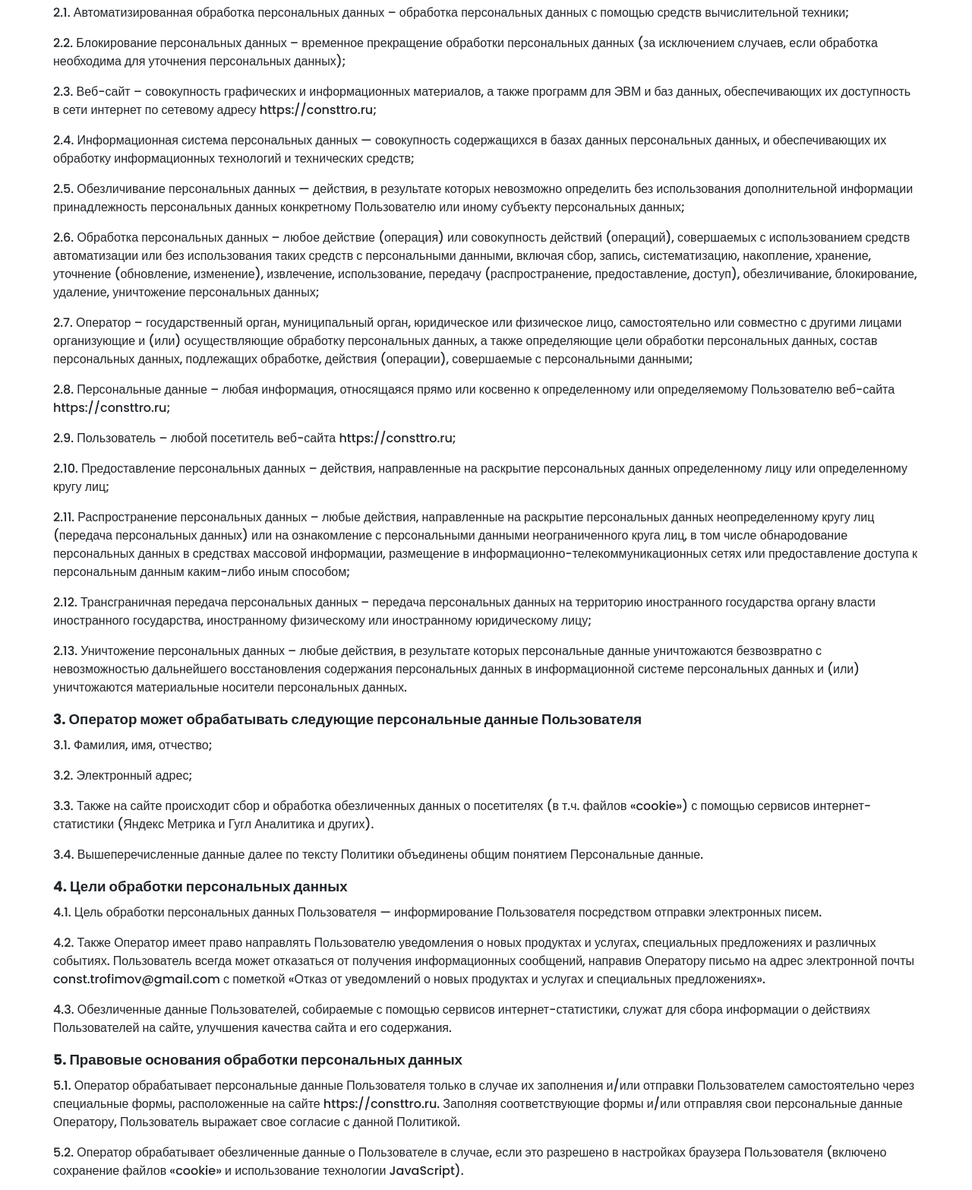
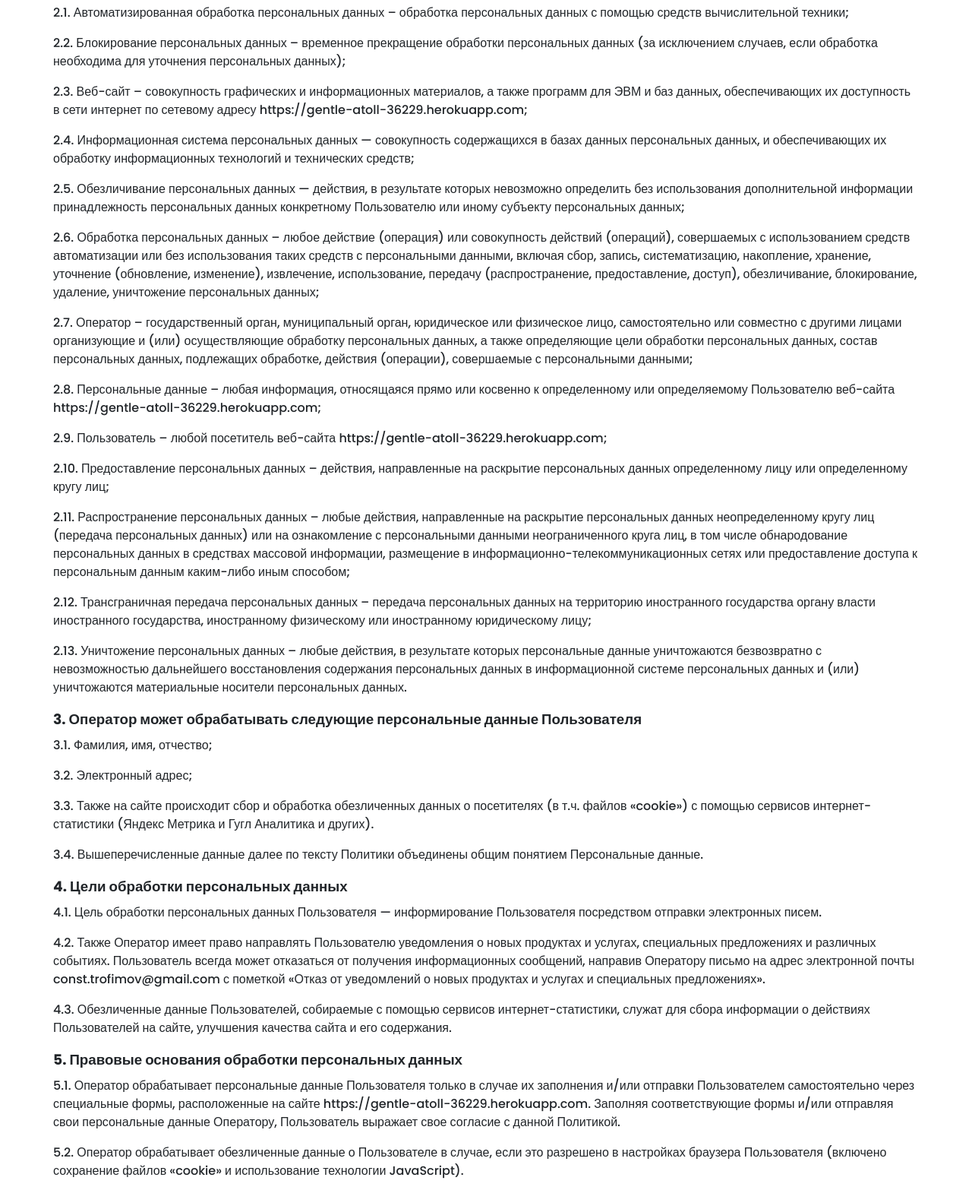
Before and after one commit to Konstantin-Trofimov/Portfolio_prod, a website: page static/views/policy.html in a window 1280 px wide. Shown: the part 311-1877 px from the top of the page at 76% size. Drawn offline with Linux system fonts and the light colour scheme; files that its build step writes are made by us from their sources.

Commit message:
modified

```diff
--- a/static/views/policy.html
+++ b/static/views/policy.html
@@ -1,5 +1,5 @@
 <!DOCTYPE html>
-<html lang="ru">
+<html lang="en">
 
 <head>
     <meta charset="UTF-8">
@@ -51,7 +51,8 @@
                 применяется
                 ко
                 всей
-                информации, которую Оператор может получить о посетителях веб-сайта https://consttro.ru.
+                информации, которую Оператор может получить о посетителях веб-сайта
+                https://gentle-atoll-36229.herokuapp.com.
             </p>
             <h3>
                 2. Основные понятия, используемые в Политике
@@ -68,7 +69,8 @@
             <p>
                 2.3. Веб-сайт – совокупность графических и информационных материалов, а также программ для ЭВМ и баз
                 данных,
-                обеспечивающих их доступность в сети интернет по сетевому адресу https://consttro.ru;
+                обеспечивающих их доступность в сети интернет по сетевому адресу
+                https://gentle-atoll-36229.herokuapp.com;
             </p>
             <p>
                 2.4. Информационная система персональных данных — совокупность содержащихся в базах данных персональных
@@ -109,10 +111,10 @@
             <p>
                 2.8. Персональные данные – любая информация, относящаяся прямо или косвенно к определенному или
                 определяемому
-                Пользователю веб-сайта https://consttro.ru;
+                Пользователю веб-сайта https://gentle-atoll-36229.herokuapp.com;
             </p>
             <p>
-                2.9. Пользователь – любой посетитель веб-сайта https://consttro.ru;
+                2.9. Пользователь – любой посетитель веб-сайта https://gentle-atoll-36229.herokuapp.com;
             </p>
             <p>
                 2.10. Предоставление персональных данных – действия, направленные на раскрытие персональных данных
@@ -183,7 +185,8 @@
             </h3>
             <p>
                 5.1. Оператор обрабатывает персональные данные Пользователя только в случае их заполнения и/или отправки
-                Пользователем самостоятельно через специальные формы, расположенные на сайте https://consttro.ru.
+                Пользователем самостоятельно через специальные формы, расположенные на сайте
+                https://gentle-atoll-36229.herokuapp.com.
                 Заполняя
                 соответствующие формы и/или отправляя свои персональные данные Оператору, Пользователь выражает свое
                 согласие с
@@ -266,7 +269,7 @@
             </p>
             <p>
                 8.3. Актуальная версия Политики в свободном доступе расположена в сети Интернет по адресу
-                http://consttro.ru.
+                https://gentle-atoll-36229.herokuapp.com.
             </p>
         </div>
     </section>
```
